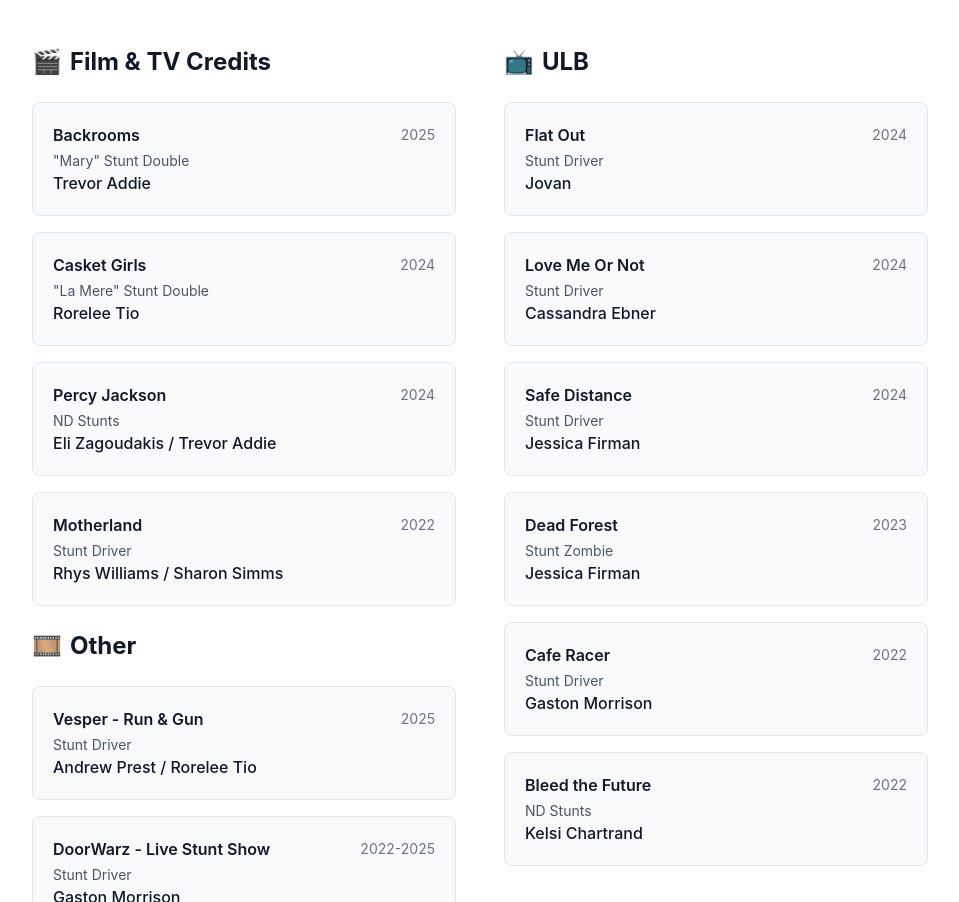
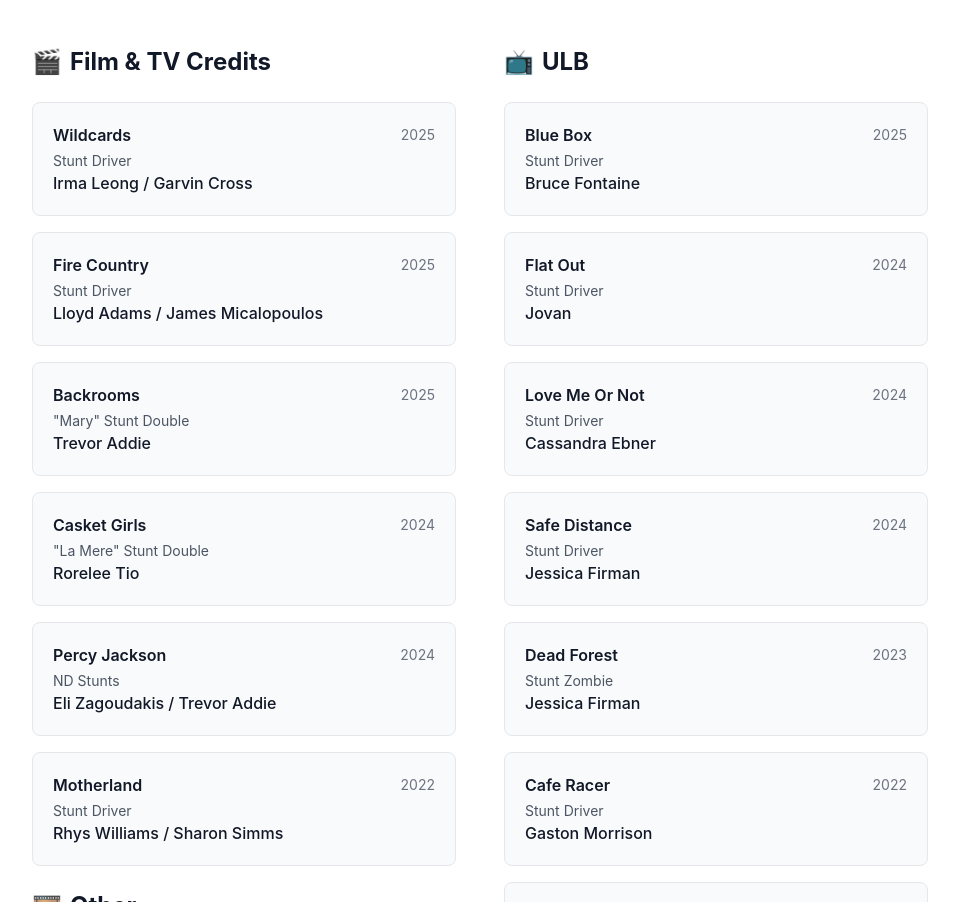
Before and after one commit to alysoncp/Stunts-2025, a React (Create React App) app: page / in a window 1280 px wide. Shown: the part 1141-2043 px from the top of the page, without its empty margins (160-1119 px from the left). Built offline with nearby package versions, Linux system fonts and the light colour scheme.

Commit message:
updated credits

```diff
--- a/src/App.js
+++ b/src/App.js
@@ -17,6 +17,18 @@
   ];
 
   const FILM_CREDITS = [
+    {
+      title: 'Wildcards',
+      year: '2025',
+      role: 'Stunt Driver',
+      coordinator: 'Irma Leong / Garvin Cross'
+    },
+    {
+      title: 'Fire Country',
+      year: '2025',
+      role: 'Stunt Driver',
+      coordinator: 'Lloyd Adams / James Micalopoulos'
+    },
     {
       title: 'Backrooms',
       year: '2025',
@@ -59,6 +71,7 @@
   ];
 
   const ULB_CREDITS = [
+    { title: 'Blue Box', year: '2025', role: 'Stunt Driver', coordinator: 'Bruce Fontaine' },
     { title: 'Flat Out', year: '2024', role: 'Stunt Driver', coordinator: 'Jovan' },
     { title: 'Love Me Or Not', year: '2024', role: 'Stunt Driver', coordinator: 'Cassandra Ebner' },
     { title: 'Safe Distance', year: '2024', role: 'Stunt Driver', coordinator: 'Jessica Firman' },
```
